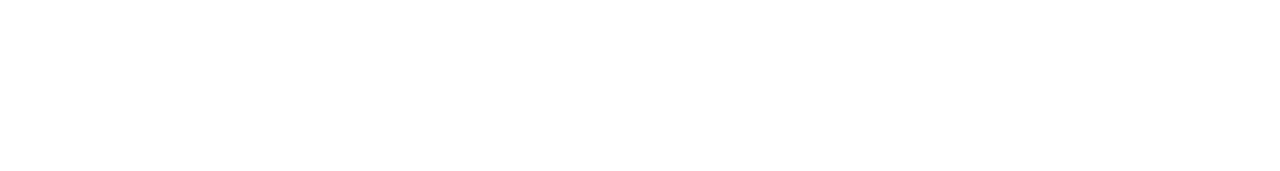
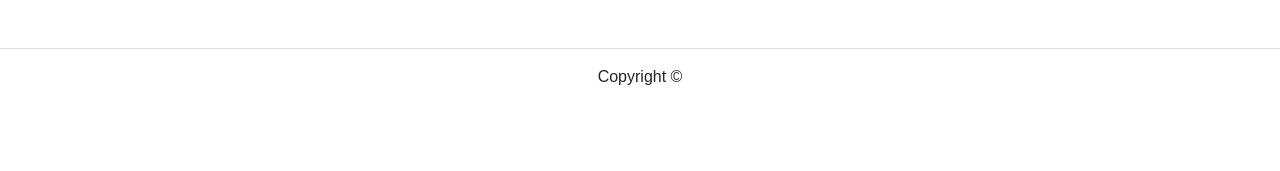
Before and after one commit to AngeloDePaolo/project-3, a React (Create React App) app in the folder client/: page / in a window 1280 px wide. Shown: the top 171 px of the page. Built offline with nearby package versions, Linux system fonts and the light colour scheme.

Commit message:
enable react

```diff
--- a/client/src/App.js
+++ b/client/src/App.js
@@ -1,11 +1,9 @@
 import React, { Component } from "react";
 //import AppNavbar from './components/AppNavbar';
 //import Modal from './components/Modal';
-//import { Container } from 'reactstrap';
-//import Footer from './components/Footer';
+import { Container } from 'reactstrap';
+import Footer from './components/Footer';
 
-
-//import 'bootstrap/dist/css/bootstrap.min.css';
 import "./App.css";
 
 class App extends Component {
@@ -13,15 +11,15 @@
     return (
       <div className="App">
 
-        {/* <AppNavbar />
-        <Container> */}
+        {/* <AppNavbar /> */}
+        <Container>
 
         {/* <Modal /> */}
         {/* <HomePage /> */}
 
 
-        {/* </Container>
-        <Footer /> */}
+        </Container>
+        <Footer />
 
     </div>
     );
--- a/client/src/index.js
+++ b/client/src/index.js
@@ -1,8 +1,10 @@
 import React from "react";
 import ReactDOM from "react-dom";
-import "./index.css";
 import App from "./App";
 import registerServiceWorker from "./registerServiceWorker";
 
+import 'bootstrap/dist/css/bootstrap.min.css';
+import "./index.css";
+
 ReactDOM.render(<App />, document.getElementById("root"));
 registerServiceWorker();
--- a/package.json
+++ b/package.json
@@ -21,6 +21,9 @@
   },
   "dependencies": {
     "express": "^4.16.3",
-    "if-env": "^1.0.4"
+    "if-env": "^1.0.4",
+    "react": "^16.10.2",
+    "react-dom": "^16.10.2",
+    "reactstrap": "^8.1.1"
   }
 }
```
Also changed, not shown: client/package.json (+5 -2 lines).
